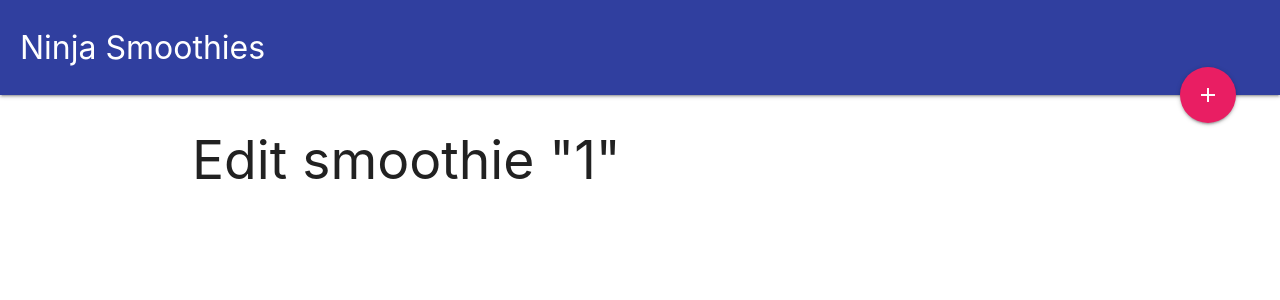
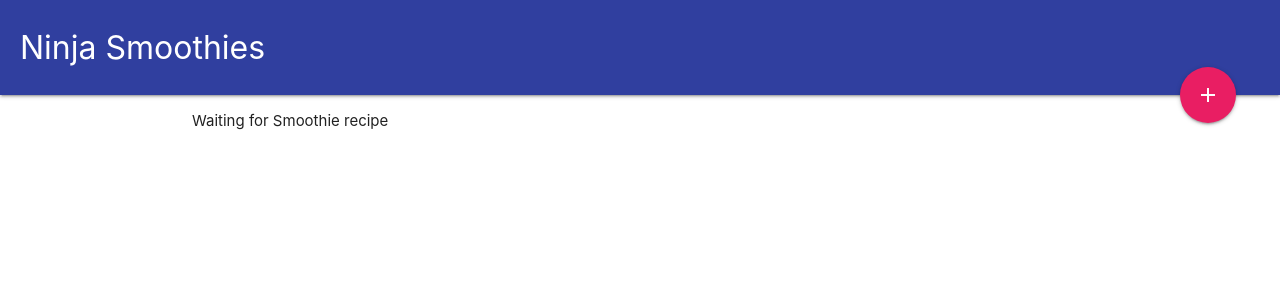
Before and after one commit to Djarid/netninja, a Vue app in the folder vue+firebase/ninja-smoothies/: page /edit-smoothie/1 in a window 1280 px wide. Shown: the top 300 px of the page. Built offline with nearby package versions, Linux system fonts and the light colour scheme; no server answers; the database is empty.

Commit message:
lesson 53 - Firestore queries

```diff
--- a/vue+firebase/ninja-smoothies/src/components/EditSmoothie.vue
+++ b/vue+firebase/ninja-smoothies/src/components/EditSmoothie.vue
@@ -1,16 +1,29 @@
 <template>
     <div class="edit-smoothie container">
-        <h2>Edit smoothie "{{ this.$route.params.smoothie_slug }}"</h2>
+        <h2 v-if="smoothie">Edit "{{ this.smoothie.title }}" Smoothie</h2>
+        <p v-else>Waiting for Smoothie recipe</p>
     </div>
 </template>
 
 <script>
+import db from '@/firebase/init'
+
 export default {
     name: 'EditSmoothie',
     data() {
         return {
+            smoothie: null
+        }
+    },
+    created() {
+        let ref = db.collection('smoothies').where('slug', '==', this.$route.params.smoothie_slug)
+        ref.get().then(snapshot => {
+            snapshot.forEach(doc => {
+                this.smoothie = doc.data()
+                this.smoothie.id = doc.id
+            })
+        })
 
-        }
     }
 }
 </script>
--- a/vue+firebase/ninja-smoothies/src/views/Index.vue
+++ b/vue+firebase/ninja-smoothies/src/views/Index.vue
@@ -21,6 +21,7 @@
 
 <script>
 import db from '@/firebase/init'
+
 export default {
   name: 'Index',
   components: {
```
